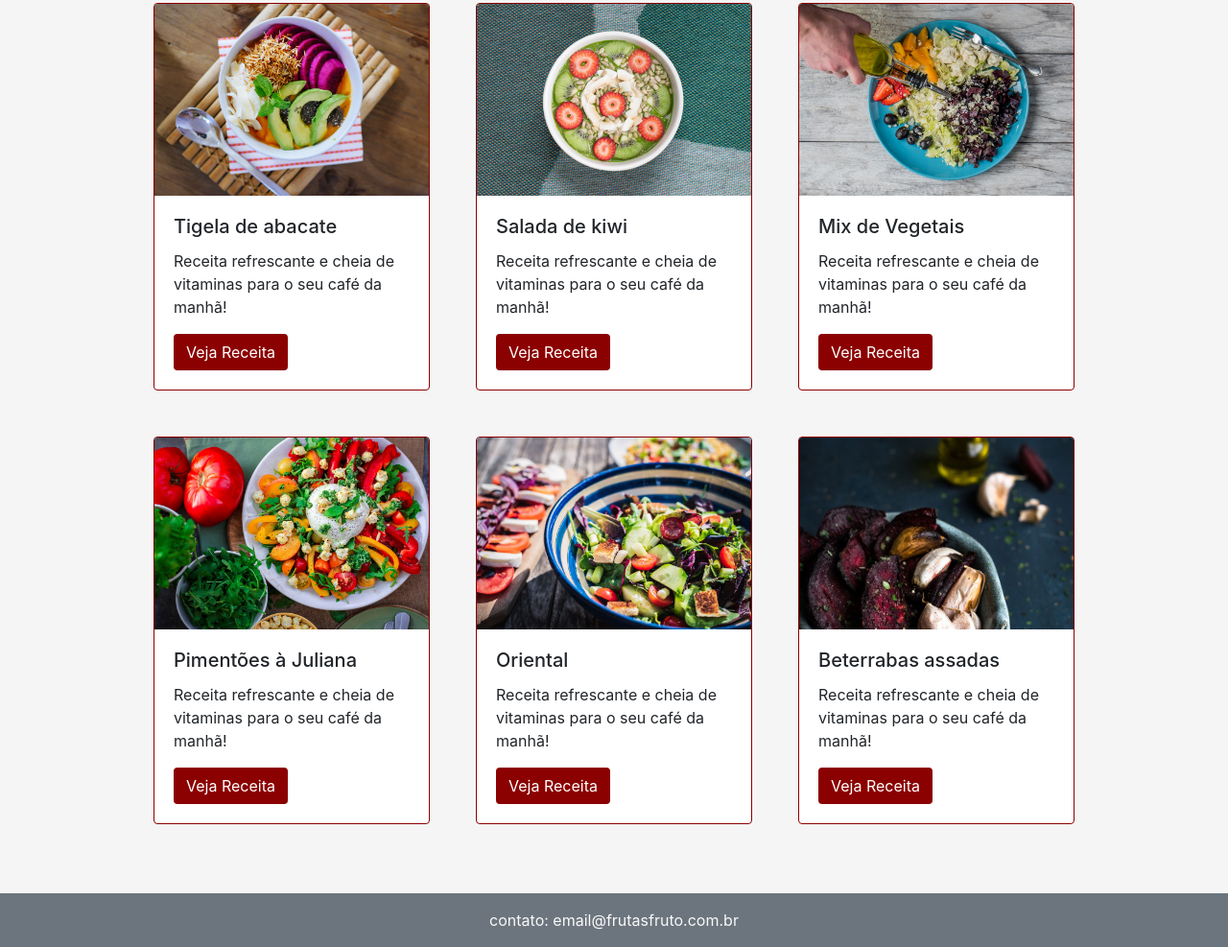
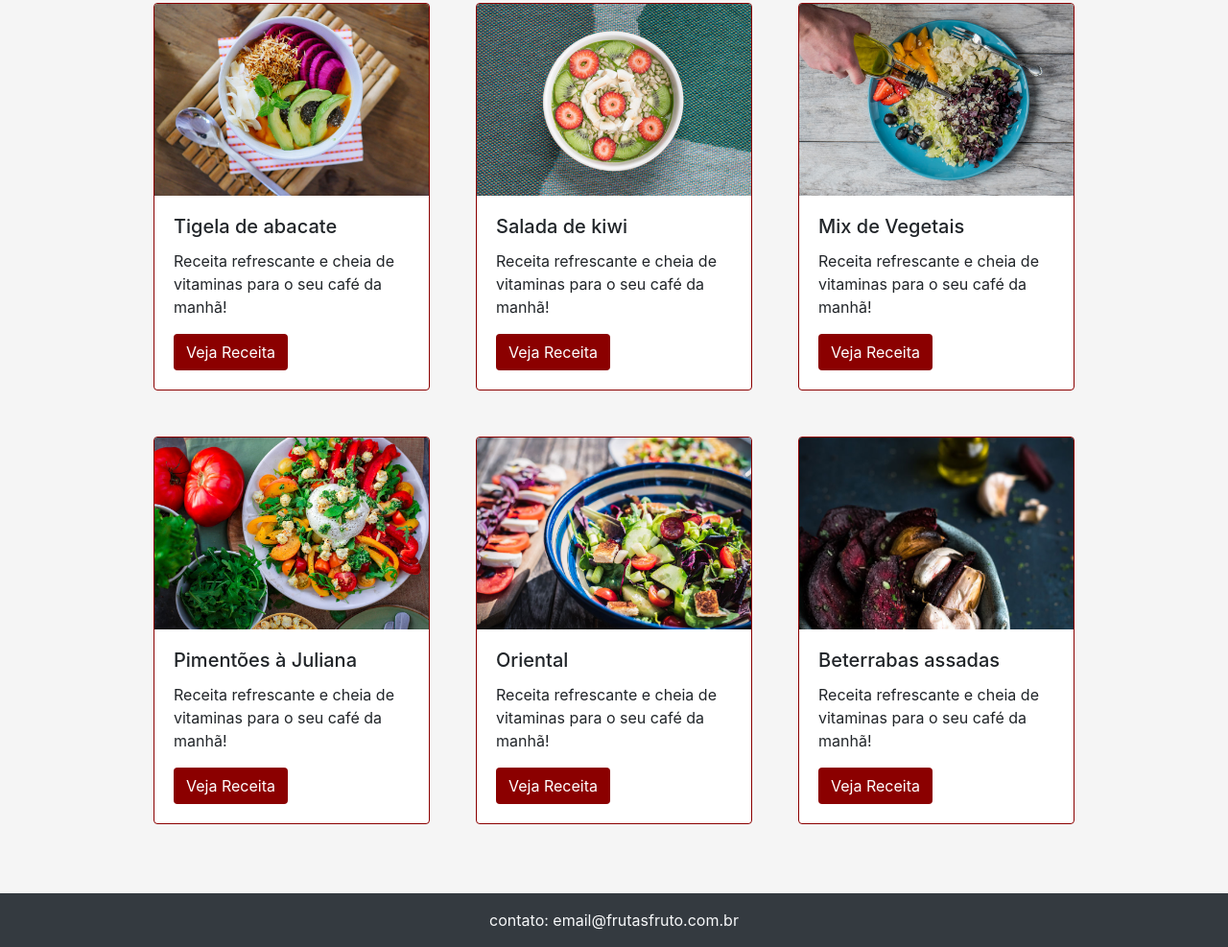
Before and after one commit to RobsonVinicius/frutas-fruto-bootstrap4, a plain HTML site: page index.html in a window 1280 px wide. Shown: the part 744-1731 px from the top of the page at 96% size. Drawn offline with Linux system fonts and the light colour scheme.

Commit message:
bg-footer

```diff
--- a/index.html
+++ b/index.html
@@ -168,7 +168,7 @@
     </div>
   </div>
 
-  <footer class="bg-secondary p-3">
+  <footer class="bg-dark p-3">
     <div class="container text-light text-center">
       <p class="m-0">contato: <a class="text-light" href="mailto:email@frutasfruto.com.br">email@frutasfruto.com.br</a></p>
     </div>
```
Also changed, not shown: img/thumbnail-mobile.png (added), img/thumbnail.jpg (added).
